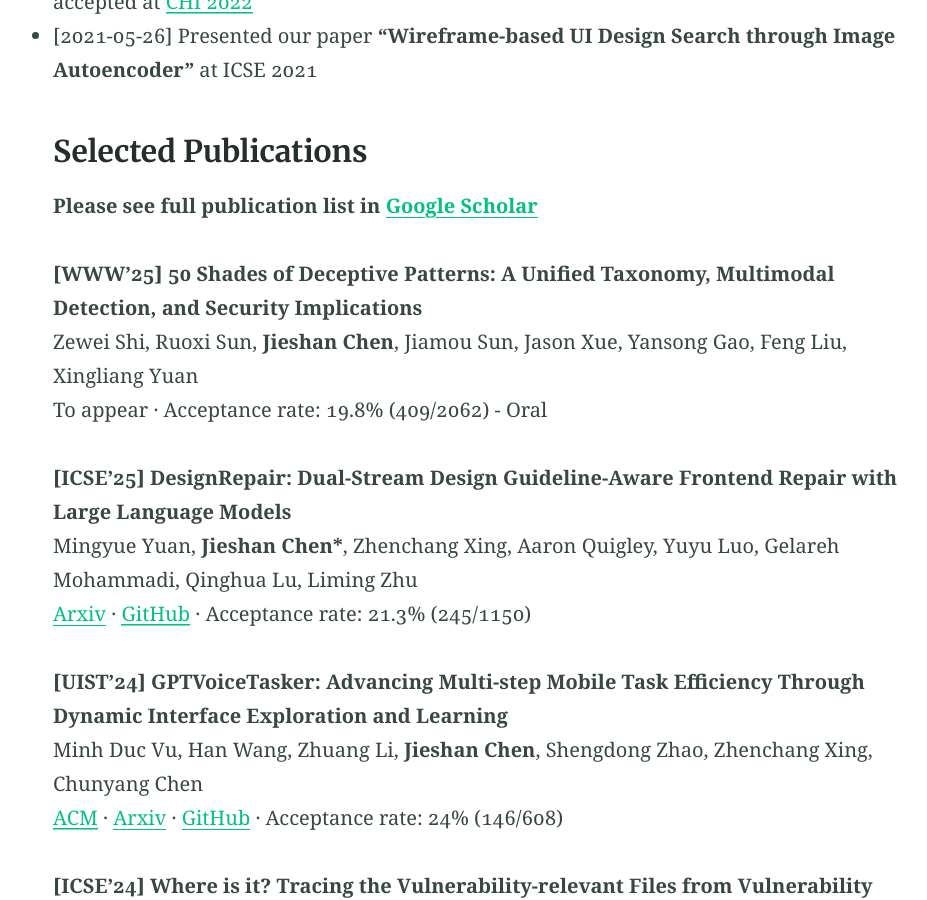
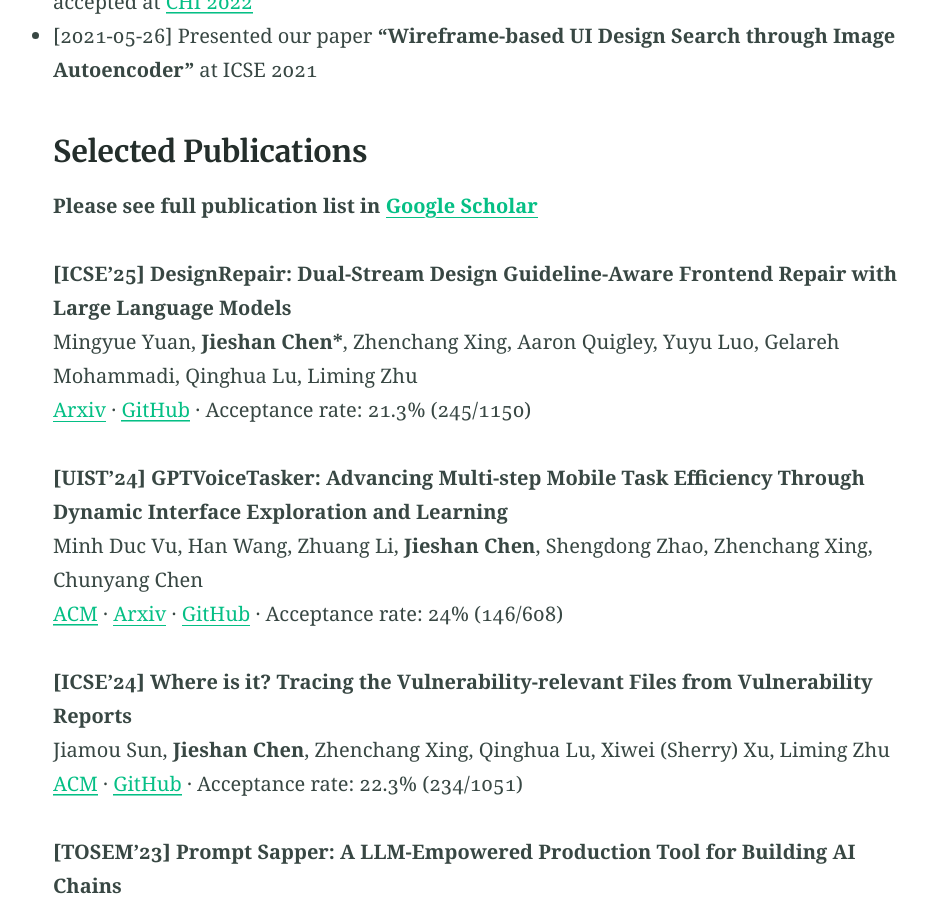
Before and after one commit to chenjshnn/chenjshnn.github.io, a Jekyll site: the page built from index.md, in a window 1280 px wide and 900 px high, scrolled down 2094 px. Shown: the whole window, without its empty margins (155-1082 px from the left). Built offline with Jekyll 4.4.1, drawn with Linux system fonts in a browser that asks for light colours.

Commit message:
Update index.md

```diff
--- a/index.md
+++ b/index.md
@@ -49,10 +49,6 @@ Jieshan has published many papers at top-tier CORE A* ranked conferences/journal
 ### Selected Publications
 
 **Please see full publication list in [Google Scholar](https://scholar.google.com/citations?user=slrzj8kAAAAJ)**
-
-**[WWW'25] 50 Shades of Deceptive Patterns: A Unified Taxonomy, Multimodal Detection, and Security Implications** <br />
-Zewei Shi, Ruoxi Sun, **Jieshan Chen**, Jiamou Sun, Jason Xue, Yansong Gao, Feng Liu, Xingliang Yuan <br />
-To appear · Acceptance rate: 19.8% (409/2062) - Oral
 
 **[ICSE'25] DesignRepair: Dual-Stream Design Guideline-Aware Frontend Repair with Large Language Models** <br />
 Mingyue Yuan, **Jieshan Chen\***, Zhenchang Xing, Aaron Quigley, Yuyu Luo, Gelareh Mohammadi, Qinghua Lu, Liming Zhu <br />
```
